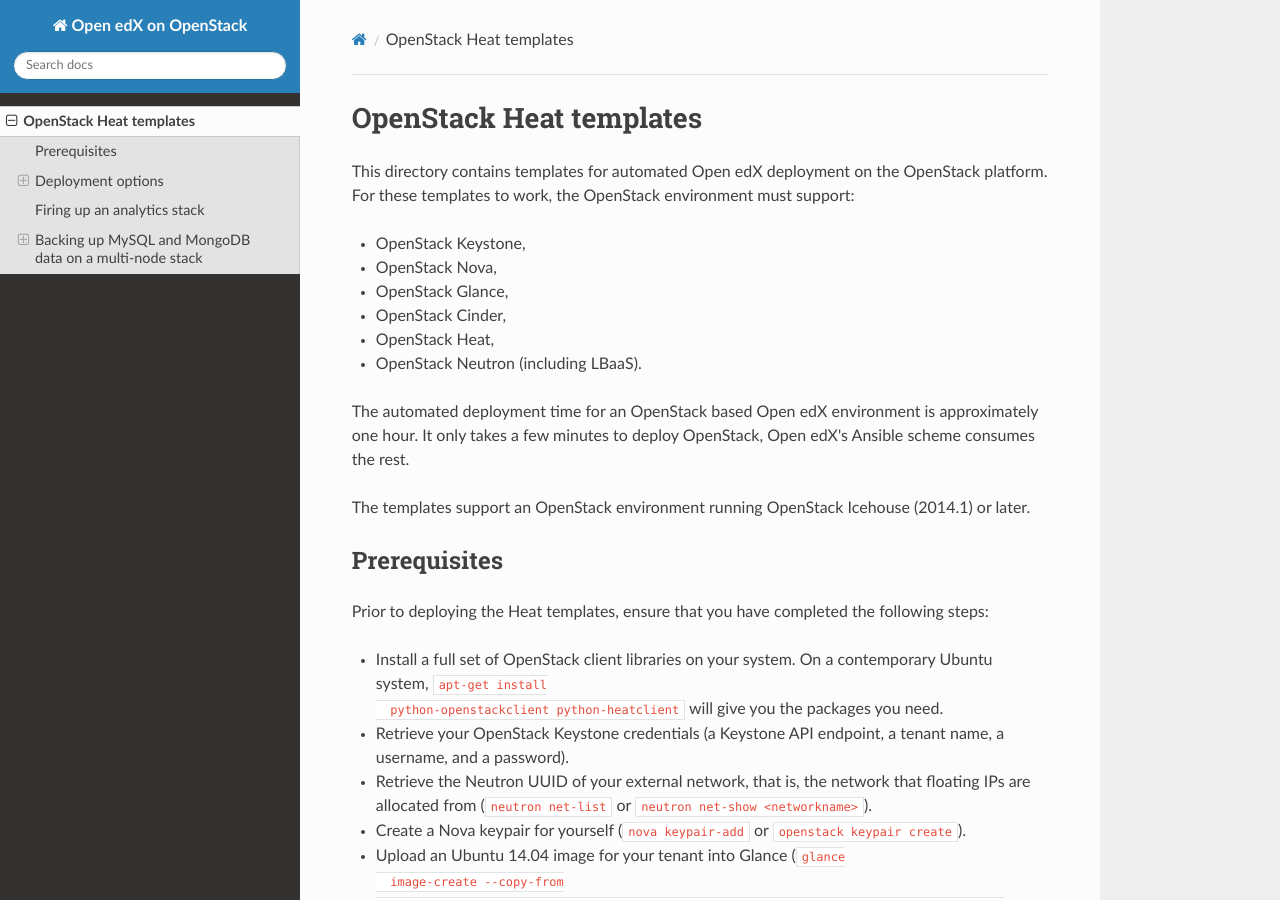
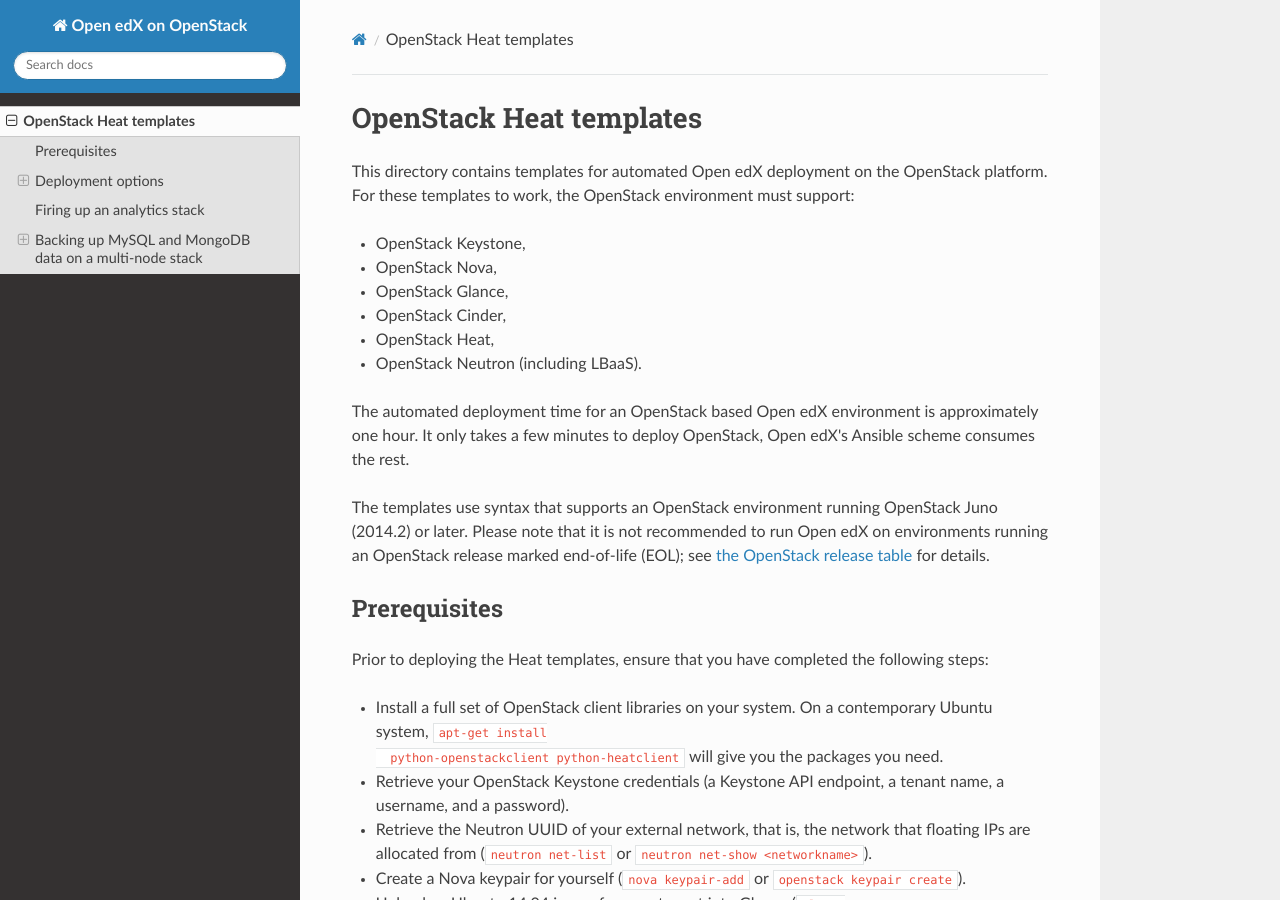
Before and after one commit to arbrandes/openedx-on-openstack, an MkDocs documentation site: the page built from docs/index.md, in a window 1280 px wide and 900 px high. Built offline with MkDocs 1.6.1, drawn with Linux system fonts in a browser that asks for light colours; nearby versions of some CDN libraries.

Commit message:
Clarify supported OpenStack releases
The playbook template syntax is good for Juno and later. However,
mention that people really shouldn't be running Open edX on EOL
OpenStack releases.

```diff
--- a/docs/index.md
+++ b/docs/index.md
@@ -15,8 +15,12 @@ The automated deployment time for an OpenStack based Open edX
 environment is approximately one hour. It only takes a few minutes to
 deploy OpenStack, Open edX's Ansible scheme consumes the rest.
 
-The templates support an OpenStack environment running OpenStack
-Icehouse (2014.1) or later.
+The templates use syntax that supports an OpenStack environment
+running OpenStack Juno (2014.2) or later. Please note that it is not
+recommended to run Open edX on environments running an OpenStack
+release marked end-of-life (EOL); see
+[the OpenStack release table](https://releases.openstack.org/) for
+details.
 
 
 ## Prerequisites
```
